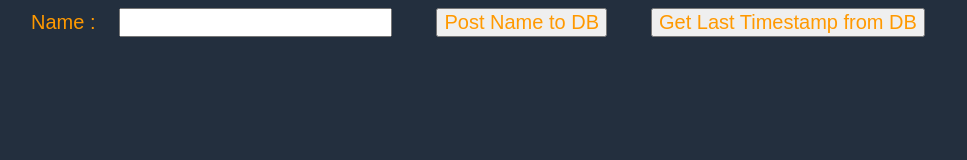
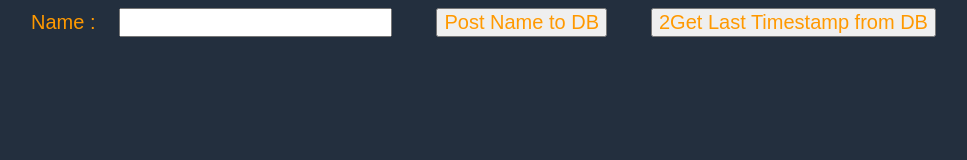
Before and after one commit to StephenFalcone/elimFB_frontend, a plain HTML site: page index.html in a window 1280 px wide. Shown: the whole page, without its empty margins (17-984 px from the left). Drawn offline with Linux system fonts and the light colour scheme.

Commit message:
Test change commit

```diff
--- a/index.html
+++ b/index.html
@@ -74,7 +74,7 @@
         <input type="text" id="name">
         <!-- set button onClick method to call function we defined passing input values as parameters -->
         <button type="button" onclick="callPostAPI(document.getElementById('name').value)">Post Name to DB</button>
-		<button type="button" onclick="callGetAPI(document.getElementById('name').value)">Get Last Timestamp from DB</button>
+		<button type="button" onclick="callGetAPI(document.getElementById('name').value)">2Get Last Timestamp from DB</button>
 	</form>
 </body>
 </html>
```
Also changed, not shown: 1 other file.
